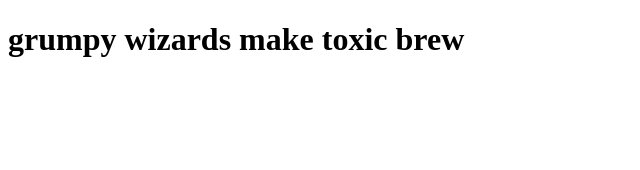
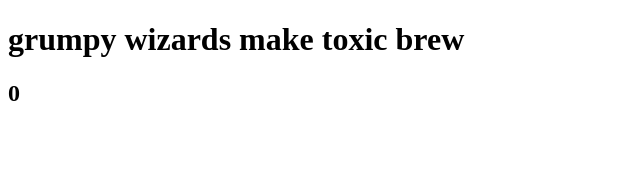
Before and after one commit to derrick-fleming/typescript-challenges, a React app in the folder react-typescript-tutor/: page / in a window 1280 px wide. Shown: the top 170 px of the page, without its empty margins (0-640 px from the left). Built offline with nearby package versions, Linux system fonts and the light colour scheme; the HTML template or start-up script is replaced by a standard one.

Commit message:
Adjusted styling of text to move underline when moving to next letter. Beginning to create score functionality with test.

```diff
--- a/react-typescript-tutor/src/app.tsx
+++ b/react-typescript-tutor/src/app.tsx
@@ -2,17 +2,19 @@ import React, {useState, useEffect} from "react";
 import useKeyPress from "./keypress-hook";
 
 const App = () => {
-  const [text, setText] = useState(null);
+  const [text, setText]: [string|null, React.Dispatch<React.SetStateAction<string>>] = useState(null);
   const [index, setIndex] = useState(0);
+  const [score, setScore] = useState(0);
   const phrase = 'grumpy wizards make toxic brew'
   const phraseArray = phrase.split('');
 
   useEffect(() => {
     if (text === phrase[index]) {
       setIndex(index + 1)
-      setText(null);
+      setText(null)
     }
-  })
+  }, [text, index])
+
 
   const phraseMapped = phraseArray.map((letter, i) => {
     let textClass = '';
@@ -31,17 +33,20 @@ const App = () => {
     return <span className={textClass} key={i}>{letter}</span>;
   })
 
+  const scoreClass = index === phrase.length ? 'score' : 'hidden'
+
   useKeyPress(key => {
     setText(key);
   });
-
-  console.log(phraseMapped);
 
   return(
     <div className="container">
       <h1 className="text">
         {phraseMapped}
       </h1>
+      <h2 className={scoreClass}>
+        {score}
+      </h2>
     </div>
   )
 }
```
